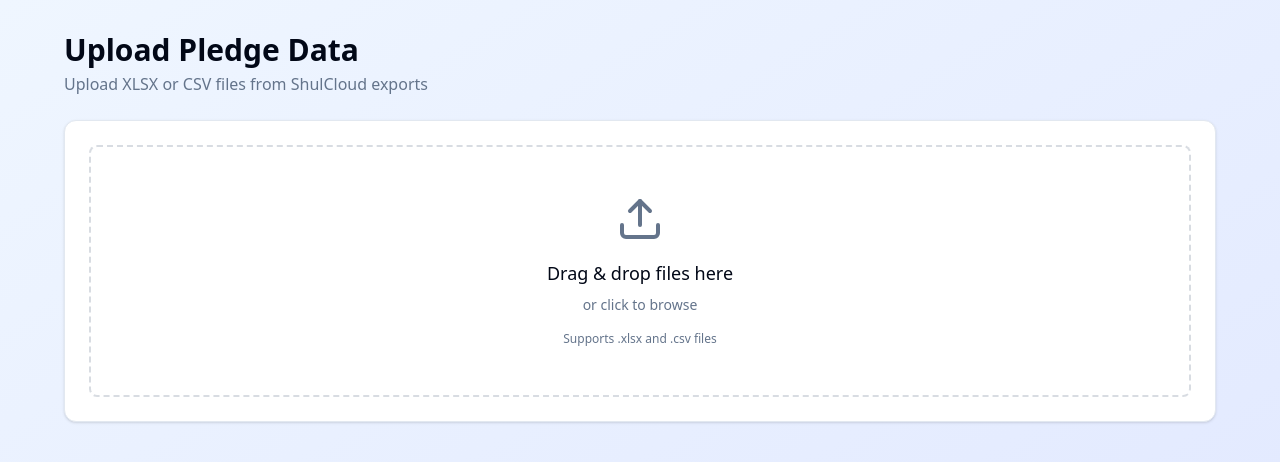
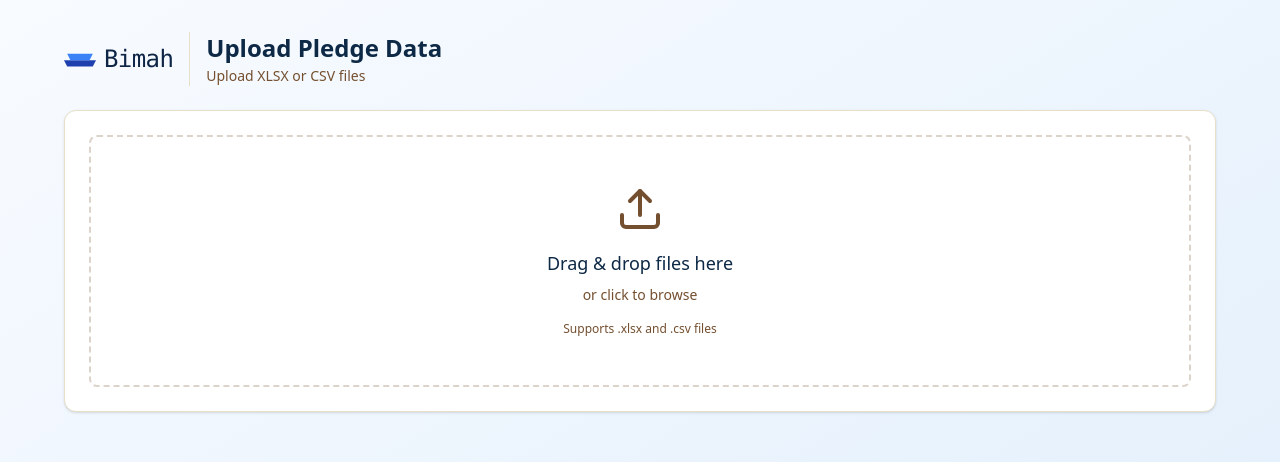
Before and after one commit to tavinathanson/bimah-bc, a Next.js app: page /upload in a window 1280 px wide. Shown: the top 462 px of the page. Built offline with nearby package versions, Linux system fonts and the light colour scheme.

Commit message:
Colors and logo

```diff
--- a/app/dashboard/page.tsx
+++ b/app/dashboard/page.tsx
@@ -20,8 +20,16 @@ import { generateExcelWorkbook } from "@/lib/export/excelExporter";
 import { Select } from "@/components/ui/select";
 import { Input } from "@/components/ui/input";
 import numeral from "numeral";
+import { BimahLogoWithText } from "@/components/ui/BimahLogoWithText";
 
-const COLORS = ["#3b82f6", "#8b5cf6", "#ec4899", "#f59e0b", "#10b981"];
+// Theme colors - Blue dominant with gold accents (Jewish theme)
+const COLORS = [
+  "#1886d9", // star-blue-500 (primary blue)
+  "#36a5f1", // star-blue-400 (lighter blue)
+  "#e6aa0f", // menorah-gold-500 (gold accent)
+  "#0e69bb", // star-blue-600 (deeper blue)
+  "#f2c41e", // menorah-gold-400 (lighter gold)
+];
 
 export default function DashboardPage() {
   const [data, setData] = useState<PledgeRow[]>([]);
@@ -255,14 +263,20 @@ export default function DashboardPage() {
   };
 
   return (
-    <div className="min-h-screen bg-gradient-to-br from-blue-50 to-indigo-100 p-8">
+    <div className="min-h-screen bg-gradient-to-br from-[#f8fbff] to-[#e0eefb] p-8">
       <div className="max-w-7xl mx-auto space-y-6">
         <div className="flex items-center justify-between">
-          <div>
-            <h1 className="text-3xl font-bold">Pledge Analytics Dashboard</h1>
-            <p className="text-muted-foreground mt-1">
-              FY26 (July 2025 - June 2026)
-            </p>
+          <div className="flex items-center gap-4">
+            <BimahLogoWithText
+              logoSize={32}
+              textClassName="font-mono text-2xl tracking-tight text-[#0e2546]"
+            />
+            <div className="border-l border-border pl-4">
+              <h1 className="text-2xl font-bold">Pledge Analytics</h1>
+              <p className="text-muted-foreground text-sm mt-0.5">
+                FY26 (July 2025 - June 2026)
+              </p>
+            </div>
           </div>
           <div className="flex gap-2">
             <Button variant="outline" onClick={() => router.push("/upload")}>
@@ -485,10 +499,10 @@ export default function DashboardPage() {
           </CardContent>
         </Card>
 
-        <div className="bg-blue-50 border border-blue-200 rounded-lg p-4">
+        <div className="bg-white/60 backdrop-blur-sm border border-[#bae0ff] rounded-lg p-4">
           <div className="flex items-start gap-2">
-            <AlertCircle className="h-5 w-5 text-blue-600 mt-0.5 flex-shrink-0" />
-            <div className="text-sm text-blue-900">
+            <AlertCircle className="h-5 w-5 text-[#1886d9] mt-0.5 flex-shrink-0" />
+            <div className="text-sm text-[#0e2546]">
               <strong>Note:</strong> Time-based pledge progress requires gift dates; this version computes a snapshot from the uploaded files.
             </div>
           </div>
@@ -574,7 +588,7 @@ export default function DashboardPage() {
                     <XAxis dataKey="name" />
                     <YAxis />
                     <Tooltip />
-                    <Bar dataKey="value" fill="#8b5cf6" />
+                    <Bar dataKey="value" fill="#0e69bb" />
                   </BarChart>
                 </ResponsiveContainer>
               </CardContent>
@@ -593,7 +607,7 @@ export default function DashboardPage() {
                     <XAxis dataKey="name" />
                     <YAxis />
                     <Tooltip />
-                    <Bar dataKey="Households" fill="#3b82f6" />
+                    <Bar dataKey="Households" fill="#1886d9" />
                   </BarChart>
                 </ResponsiveContainer>
               </CardContent>
@@ -626,7 +640,7 @@ export default function DashboardPage() {
                     />
                     <YAxis />
                     <Tooltip />
-                    <Bar dataKey="Households" fill="#10b981" />
+                    <Bar dataKey="Households" fill="#e6aa0f" />
                   </BarChart>
                 </ResponsiveContainer>
               </CardContent>
--- a/app/enter/page.tsx
+++ b/app/enter/page.tsx
@@ -5,6 +5,7 @@ import { useRouter } from "next/navigation";
 import { Card, CardContent, CardDescription, CardHeader, CardTitle } from "@/components/ui/card";
 import { Input } from "@/components/ui/input";
 import { Button } from "@/components/ui/button";
+import { BimahLogoWithTextLarge } from "@/components/ui/BimahLogoWithTextLarge";
 
 export default function EnterPage() {
   const [passcode, setPasscode] = useState("");
@@ -39,12 +40,15 @@ export default function EnterPage() {
   };
 
   return (
-    <div className="min-h-screen flex items-center justify-center bg-gradient-to-br from-blue-50 to-indigo-100 p-4">
+    <div className="min-h-screen flex items-center justify-center bg-gradient-to-br from-[#f8fbff] to-[#e0eefb] p-4">
       <Card className="w-full max-w-md">
-        <CardHeader>
-          <CardTitle className="text-2xl">Bimah BC</CardTitle>
-          <CardDescription>
-            Pledge Analytics for Beth Chaim
+        <CardHeader className="text-center">
+          <BimahLogoWithTextLarge
+            logoSize={64}
+            className="mb-2"
+          />
+          <CardDescription className="mt-4">
+            Pledge Analytics Dashboard
           </CardDescription>
         </CardHeader>
         <CardContent>
--- a/app/globals.css
+++ b/app/globals.css
@@ -4,31 +4,47 @@
 
 @layer base {
   :root {
-    --background: 0 0% 100%;
-    --foreground: 222.2 84% 4.9%;
+    /* Base - Jerusalem Stone background, Star Blue foreground */
+    --background: 45 50% 97%; /* #fcf9f1 jerusalem-stone-50 */
+    --foreground: 210 69% 16%; /* #0e2546 star-blue-950 */
+
     --card: 0 0% 100%;
-    --card-foreground: 222.2 84% 4.9%;
+    --card-foreground: 210 69% 16%;
+
     --popover: 0 0% 100%;
-    --popover-foreground: 222.2 84% 4.9%;
-    --primary: 221.2 83.2% 53.3%;
-    --primary-foreground: 210 40% 98%;
-    --secondary: 210 40% 96.1%;
-    --secondary-foreground: 222.2 47.4% 11.2%;
-    --muted: 210 40% 96.1%;
-    --muted-foreground: 215.4 16.3% 46.9%;
-    --accent: 210 40% 96.1%;
-    --accent-foreground: 222.2 47.4% 11.2%;
+    --popover-foreground: 210 69% 16%;
+
+    /* Primary - Star Blue */
+    --primary: 205 84% 46%; /* #1886d9 star-blue-500 */
+    --primary-foreground: 210 100% 98%; /* star-blue-25 */
+
+    /* Secondary - Menorah Gold */
+    --secondary: 44 89% 48%; /* #e6aa0f menorah-gold-500 */
+    --secondary-foreground: 44 68% 13%; /* menorah-gold-950 */
+
+    /* Muted - Jerusalem Stone */
+    --muted: 45 40% 90%; /* jerusalem-stone-100 */
+    --muted-foreground: 28 42% 32%; /* jerusalem-stone-800 */
+
+    /* Accent - Olive Green */
+    --accent: 68 68% 40%; /* #96a724 olive-green-500 */
+    --accent-foreground: 210 100% 98%;
+
     --destructive: 0 84.2% 60.2%;
     --destructive-foreground: 210 40% 98%;
-    --border: 214.3 31.8% 91.4%;
-    --input: 214.3 31.8% 91.4%;
-    --ring: 221.2 83.2% 53.3%;
+
+    /* Borders - Light Jerusalem Stone */
+    --border: 43 40% 85%; /* jerusalem-stone-200 */
+    --input: 43 40% 85%;
+    --ring: 205 84% 46%;
     --radius: 0.5rem;
-    --chart-1: 12 76% 61%;
-    --chart-2: 173 58% 39%;
-    --chart-3: 197 37% 24%;
-    --chart-4: 43 74% 66%;
-    --chart-5: 27 87% 67%;
+
+    /* Chart colors using the palette */
+    --chart-1: 205 84% 46%; /* star-blue-500 */
+    --chart-2: 44 89% 48%; /* menorah-gold-500 */
+    --chart-3: 68 68% 40%; /* olive-green-500 */
+    --chart-4: 35 58% 53%; /* jerusalem-stone-400 */
+    --chart-5: 205 65% 49%; /* star-blue-600 */
   }
 
   .dark {
--- a/app/upload/page.tsx
+++ b/app/upload/page.tsx
@@ -10,6 +10,7 @@ import { getFileHeaders, parseFile, previewFile, guessColumnMapping } from "@/li
 import type { ColumnMapping, ParsedFile } from "@/lib/schema/types";
 import { enrichRows } from "@/lib/math/calculations";
 import { Upload, FileSpreadsheet, AlertCircle, CheckCircle2, Sparkles } from "lucide-react";
+import { BimahLogoWithText } from "@/components/ui/BimahLogoWithText";
 
 interface FileState {
   file: File;
@@ -109,14 +110,20 @@ export default function UploadPage() {
   const allValidated = files.length > 0 && files.every((f) => f.status === "validated");
 
   return (
-    <div className="min-h-screen bg-gradient-to-br from-blue-50 to-indigo-100 p-8">
+    <div className="min-h-screen bg-gradient-to-br from-[#f8fbff] to-[#e0eefb] p-8">
       <div className="max-w-6xl mx-auto space-y-6">
         <div className="flex items-center justify-between">
-          <div>
-            <h1 className="text-3xl font-bold">Upload Pledge Data</h1>
-            <p className="text-muted-foreground mt-1">
-              Upload XLSX or CSV files from ShulCloud exports
-            </p>
+          <div className="flex items-center gap-4">
+            <BimahLogoWithText
+              logoSize={32}
+              textClassName="font-mono text-2xl tracking-tight text-[#0e2546]"
+            />
+            <div className="border-l border-border pl-4">
+              <h1 className="text-2xl font-bold">Upload Pledge Data</h1>
+              <p className="text-muted-foreground text-sm mt-0.5">
+                Upload XLSX or CSV files
+              </p>
+            </div>
           </div>
           {allValidated && (
             <Button onClick={handleContinue} size="lg">
@@ -210,9 +217,9 @@ export default function UploadPage() {
                   </CardHeader>
                   <CardContent className="space-y-6">
                     {(currentFile.mapping?.age || currentFile.mapping?.pledgeCurrent || currentFile.mapping?.pledgePrior) && (
-                      <div className="flex items-start gap-2 p-3 bg-blue-50 border border-blue-200 rounded-lg text-sm">
-                        <Sparkles className="h-4 w-4 text-blue-600 mt-0.5 flex-shrink-0" />
-                        <div className="text-blue-900">
+                      <div className="flex items-start gap-2 p-3 bg-[#fcf7c5] border border-[#f2c41e] rounded-lg text-sm">
+                        <Sparkles className="h-4 w-4 text-[#c98109] mt-0.5 flex-shrink-0" />
+                        <div className="text-[#401e09]">
                           <strong>Smart mapping applied!</strong> We auto-detected some columns. Please verify they're correct.
                         </div>
                       </div>
--- /dev/null
+++ b/components/ui/BimahLogo.tsx
@@ -0,0 +1,21 @@
+import React from 'react';
+
+interface BimahLogoProps {
+  className?: string;
+  size?: number;
+}
+
+export function BimahLogo({ className = "", size = 40 }: BimahLogoProps) {
+  return (
+    <svg
+      xmlns="http://www.w3.org/2000/svg"
+      viewBox="0 0 200 200"
+      width={size}
+      height={size}
+      className={className}
+    >
+      <path d="M0,120 L200,120 L180,160 L20,160 Z" fill="#1e40af"/>
+      <path d="M20,80 L180,80 L160,120 L40,120 Z" fill="#3b82f6"/>
+    </svg>
+  );
+}
--- /dev/null
+++ b/components/ui/BimahLogoWithText.tsx
@@ -0,0 +1,36 @@
+import React from 'react';
+import { BimahLogo } from './BimahLogo';
+
+interface BimahLogoWithTextProps {
+  className?: string;
+  logoSize?: number;
+  textClassName?: string;
+  subtitle?: string;
+  subtitleClassName?: string;
+}
+
+export function BimahLogoWithText({
+  className = "",
+  logoSize = 24,
+  textClassName = "font-mono text-xl tracking-tight text-star-blue-800",
+  subtitle,
+  subtitleClassName = "text-lg text-star-blue-700"
+}: BimahLogoWithTextProps) {
+  return (
+    <div className={`flex flex-col items-center ${className}`}>
+      <div className="flex items-center gap-2">
+        <div className="flex items-center -translate-y-[2px]">
+          <BimahLogo size={logoSize} />
+        </div>
+        <span className={textClassName}>
+          Bimah
+        </span>
+      </div>
+      {subtitle && (
+        <span className={subtitleClassName}>
+          {subtitle}
+        </span>
+      )}
+    </div>
+  );
+}
--- /dev/null
+++ b/components/ui/BimahLogoWithTextLarge.tsx
@@ -0,0 +1,34 @@
+import React from 'react';
+import { BimahLogo } from './BimahLogo';
+
+interface BimahLogoWithTextLargeProps {
+  className?: string;
+  logoSize?: number;
+  textClassName?: string;
+  subtitle?: string;
+  subtitleClassName?: string;
+}
+
+export function BimahLogoWithTextLarge({
+  className = "",
+  logoSize = 80,
+  textClassName = "text-5xl font-mono tracking-tight text-star-blue-900 sm:text-6xl",
+  subtitle,
+  subtitleClassName = "mt-1 text-xl text-star-blue-700 tracking-wide font-sans"
+}: BimahLogoWithTextLargeProps) {
+  return (
+    <div className={`flex flex-col items-center ${className}`}>
+      <BimahLogo size={logoSize} className="mb-6" />
+      <div className="flex flex-col items-center">
+        <span className={textClassName}>
+          Bimah
+        </span>
+        {subtitle && (
+          <span className={subtitleClassName}>
+            {subtitle}
+          </span>
+        )}
+      </div>
+    </div>
+  );
+}
```
